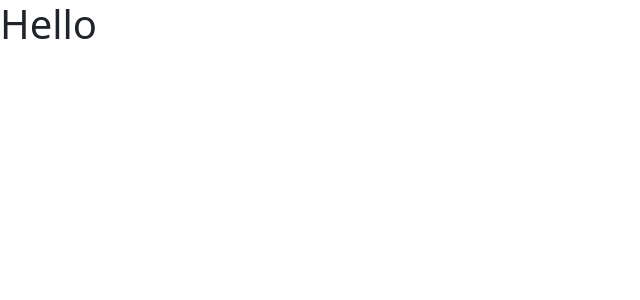
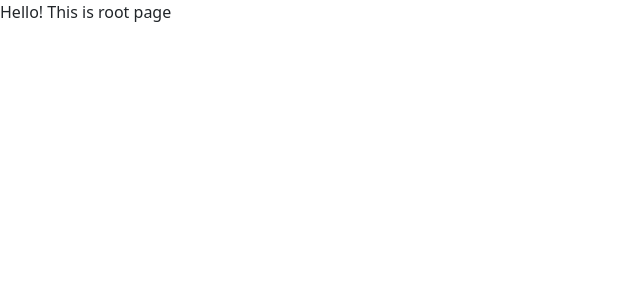
Before and after one commit to EthanIsaac2583/memes, a React (Create React App) app in the folder memed-frontend/: page / in a window 1280 px wide. Shown: the top 300 px of the page, without its empty margins (0-640 px from the left). Built offline with nearby package versions, Linux system fonts and the light colour scheme.

Commit message:
m: added extra pages

```diff
--- a/memed-frontend/src/App.tsx
+++ /dev/null
@@ -1,11 +0,0 @@
-import React from 'react';
-
-function App() {
-  return (
-    <div>
-      <h1>Hello</h1>
-    </div>
-  );
-}
-
-export default App;
--- /dev/null
+++ b/memed-frontend/src/pages/about/index.tsx
@@ -0,0 +1,7 @@
+export const AboutPage = () => {
+  return (
+    <div>
+      Hello! This is about page
+    </div>
+  );
+};
--- a/memed-frontend/src/pages/index.tsx
+++ b/memed-frontend/src/pages/index.tsx
@@ -1,6 +1,8 @@
 import { createBrowserRouter } from 'react-router-dom';
-import App from "../App";
+import {RootPage} from "./root";
+import {AboutPage} from "./about";
 
 export const router = createBrowserRouter([
-  { path: '/', element: <App /> }
+  { path: '/', element: <RootPage /> },
+  { path: '/about', element: <AboutPage /> }
 ]);
--- /dev/null
+++ b/memed-frontend/src/pages/root/index.tsx
@@ -0,0 +1,7 @@
+export const RootPage = () => {
+  return (
+    <div>
+      Hello! This is root page
+    </div>
+  )
+};
```
